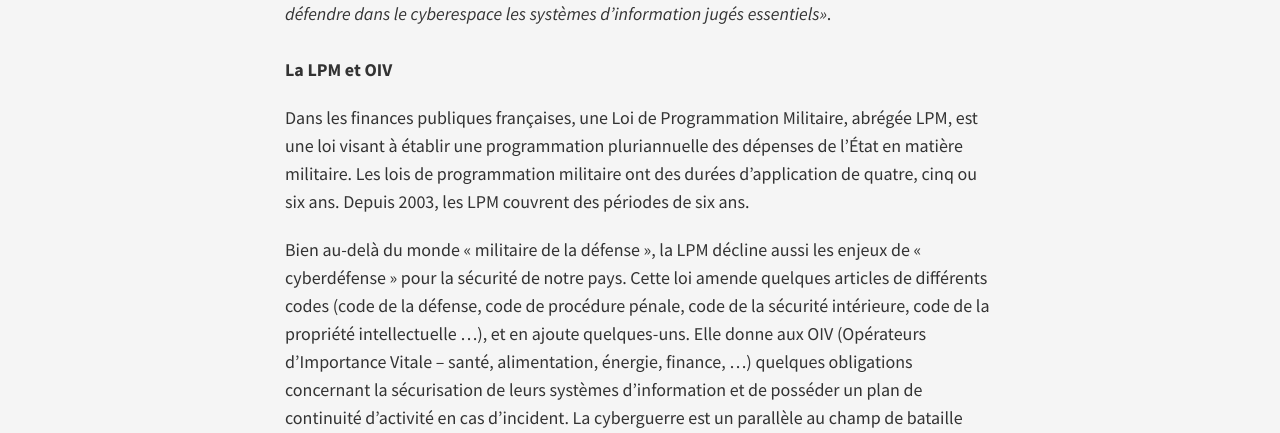
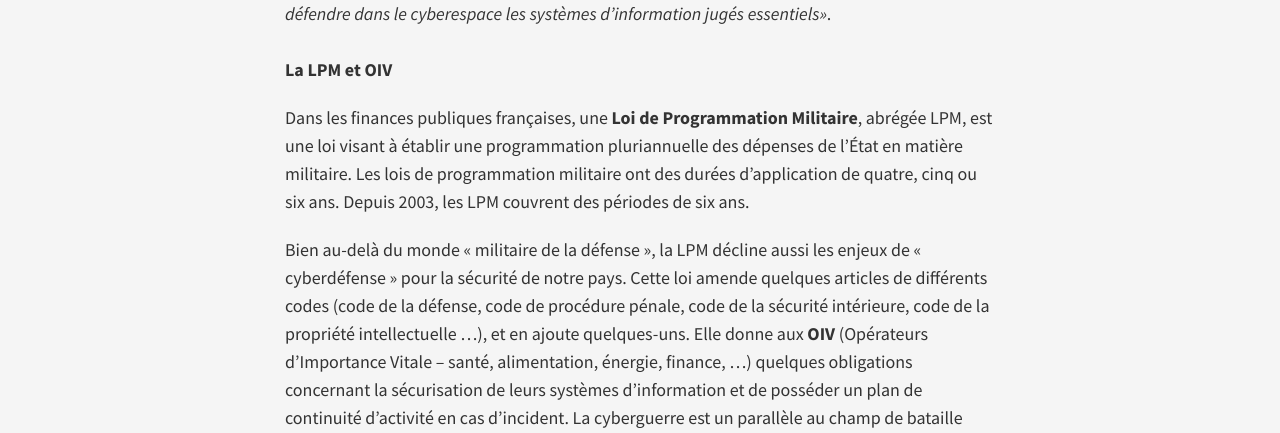
Before and after one commit to phackt/phackt.github.io, a Jekyll site: the page built from _posts/2016-07-31-introduction-cybersecurite.markdown, in a window 1280 px wide. Shown: the part 740-1173 px from the top of the page. Built offline with Jekyll 4.4.1, drawn with Linux system fonts in a browser that asks for light colours; nearby versions of some CDN libraries; comment, search, counter and statistics services are not loaded; some of the changed text lies outside the part shown.

Commit message:
update post siem + intri cybersecu

```diff
--- a/_posts/2016-07-31-introduction-cybersecurite.markdown
+++ b/_posts/2016-07-31-introduction-cybersecurite.markdown
@@ -19,9 +19,9 @@ Définition de la cyberdéfense de l’ANSSI (Agence nationale de la sécurité
 <br />
 **La LPM et OIV**
 
-Dans les finances publiques françaises, une Loi de Programmation Militaire, abrégée LPM, est une loi visant à établir une programmation pluriannuelle des dépenses de l'État en matière militaire. Les lois de programmation militaire ont des durées d'application de quatre, cinq ou six ans. Depuis 2003, les LPM couvrent des périodes de six ans.
+Dans les finances publiques françaises, une **Loi de Programmation Militaire**, abrégée LPM, est une loi visant à établir une programmation pluriannuelle des dépenses de l'État en matière militaire. Les lois de programmation militaire ont des durées d'application de quatre, cinq ou six ans. Depuis 2003, les LPM couvrent des périodes de six ans.
 
-Bien au-delà du monde « militaire de la défense », la LPM décline aussi les enjeux de « cyberdéfense » pour la sécurité de notre pays. Cette loi amende quelques articles de différents codes (code de la défense, code de procédure pénale, code de la sécurité intérieure, code de la propriété intellectuelle …), et en ajoute quelques-uns. Elle donne aux OIV (Opérateurs d’Importance Vitale – santé, alimentation, énergie, finance, …) quelques obligations concernant la sécurisation de leurs systèmes d’information et de posséder un plan de continuité d’activité en cas d’incident.
+Bien au-delà du monde « militaire de la défense », la LPM décline aussi les enjeux de « cyberdéfense » pour la sécurité de notre pays. Cette loi amende quelques articles de différents codes (code de la défense, code de procédure pénale, code de la sécurité intérieure, code de la propriété intellectuelle …), et en ajoute quelques-uns. Elle donne aux **OIV** (Opérateurs d’Importance Vitale – santé, alimentation, énergie, finance, …) quelques obligations concernant la sécurisation de leurs systèmes d’information et de posséder un plan de continuité d’activité en cas d’incident.
 La cyberguerre est un parallèle au champ de bataille physique, et nous y retrouvons nos trois composantes principales : la prévention / anticipation, la gestion de crise lors d’une attaque, et le traitement post incident.
 <br />
 <br />
--- a/_posts/2016-08-05-introduction-siem.markdown
+++ b/_posts/2016-08-05-introduction-siem.markdown
@@ -10,7 +10,7 @@ Nous avons vu dans un précédent article quel était le contexte réglementaire
 
 **Que dites-vous d’une petite révision ?**
 
-La LPM impose aux OIV (Opérateurs d’Importance Vitale) de renforcer la sécurité des systèmes d’information critiques qu’ils exploitent et de notifier les incidents de sécurité à l’ANSSI (Agence Nationale de la Sécurité des Systèmes d'Information).
+La LPM impose aux **OIV** (Opérateurs d’Importance Vitale) de renforcer la sécurité des systèmes d’information critiques qu’ils exploitent et de notifier les incidents de sécurité à l’[ANSSI](http://www.ssi.gouv.fr/) (Agence Nationale de la Sécurité des Systèmes d'Information).
 Une première vague d’arrêtés a été publiée le 1er juillet 2016. Ces arrêtés concernent les secteurs d’activité des produits de santé, la gestion de l’eau et l’alimentation. Plusieurs autres arrêtés, concernant d’autres secteurs d’activité, devraient paraître d’ici la fin de cette année.
 
 Notez que la Commission européenne a également adopté, en février 2013, une proposition de directive visant à assurer un niveau élevé commun de sécurité des réseaux et de l’information dans l’Union.
@@ -21,7 +21,7 @@ Nous voyons donc qu’en sus d'un réel besoin, le cadre réglementaire concerna
 
 **Mais en quoi consiste ce monitoring de la sécurité ?**
 
-Nous allons aborder la notion de SIEM : *Security Information and Event Management*.
+Nous allons aborder la notion de **SIEM** : Security Information and Event Management.
 Le SIEM est le résultat de la volonté de superviser l’activité de son système d’information.
 Il a donc pour objectif de collecter les fichiers d’évènements (logs) de différentes sources, de les uniformiser, et de les corréler. On parle de corrélation car ces solutions sont munies de moteurs de corrélation qui permettent de relier plusieurs évènements à une même cause.
 
```
